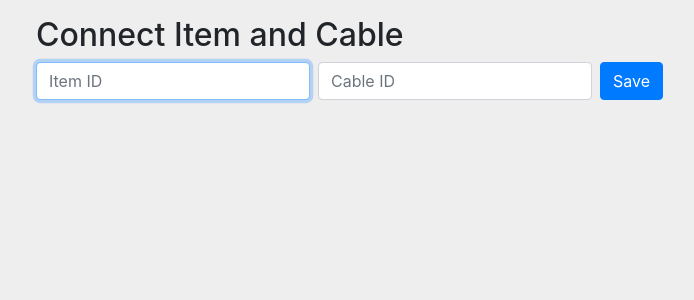
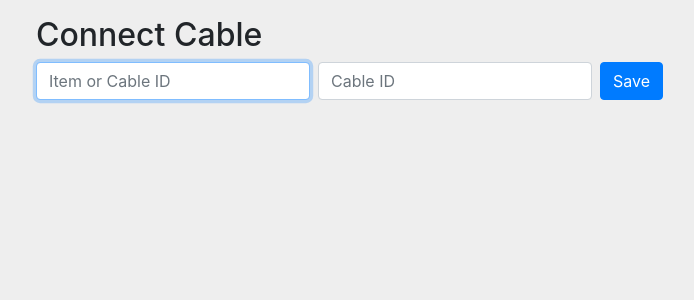
Before and after one commit to brianmpollack/Inventory, a PHP site: page /connect_item_and_cable.php in a window 1280 px wide. Shown: the part 56-356 px from the top of the page, without its empty margins (49-743 px from the left). Run offline with PHP 8.4, Linux system fonts and the light colour scheme; the visitor is signed in with stand-in values (Sample User, id 1); some libraries are stand-ins or nearby versions.

Commit message:
Can now connect cables to other cables

```diff
--- a/Controller/connect_item_and_cable.php
+++ b/Controller/connect_item_and_cable.php
@@ -1,16 +1,27 @@
 <?php
 require_once("Model/item-cable.php");
+require_once("Model/cable-cable.php");
 if(isset($_POST['submit']) && $_POST['submit'] == 'save-item-cable') {
     $item_inventory_id = $_POST['item_id'];
     $cable_id = $_POST['cable_id'];
 
-    if(strlen($item_inventory_id) != 6 || strlen($cable_id) != 4) {
-        throw new Exception("ID lengths not correct.");
+    if(strlen($cable_id) != 4) {
+        throw new Exception("Cable ID length not correct.");
     }
 
-    try {
-        ItemCable::create($item_inventory_id, $cable_id);
-    } catch(Exception $e) {
-        $user_error = "Could not save.<br>".$e->getMessage();
+    if(strlen($item_inventory_id) == 4) {
+        try {
+            CableCable::create($item_inventory_id, $cable_id);
+        } catch(Exception $e) {
+            $user_error = "Could not save.<br>".$e->getMessage();
+        }
+    } else if(strlen($item_inventory_id) == 6) {
+        try {
+            ItemCable::create($item_inventory_id, $cable_id);
+        } catch(Exception $e) {
+            $user_error = "Could not save.<br>".$e->getMessage();
+        }
+    } else {
+        throw new Exception("ID length not correct.");
     }
 }
--- /dev/null
+++ b/Model/cable-cable.php
@@ -0,0 +1,77 @@
+<?php
+require_once("Model/database.php");
+class CableCable {
+    protected $id;
+    protected $cable_id_1;
+    protected $cable_id_2;
+
+    static private function pad_and_pack($str) {
+        return pack("H*", str_pad($str, 4, "0", STR_PAD_LEFT));
+    }
+
+    static private function unpack($str) {
+        $to_return = unpack("H*", $str);
+        return $to_return[1];
+    }
+
+    function __construct($id, $cable_id_1, $cable_id_2) {
+        $this->id = $id;
+        $this->cable_id_1 = $cable_id_1;
+        $this->cable_id_2 = $cable_id_2;
+    }
+
+    static function retrieveFromDatabase($id) {
+        $database = Database::createConnection();
+        $stmt = $database->prepare("SELECT `link_id`, `cable_id_1`, `cable_id_2` FROM `cables_cables` WHERE `link_id`=?");
+        $stmt->bind_param("s", $id);
+        $stmt->execute();
+        $stmt->store_result();
+        $stmt->bind_result($link_id_from_db, $cable_id_1, $cable_id_1);
+        $stmt->fetch();
+        if($stmt->num_rows != 1) {
+            trigger_error("Could not retrieve cable from database.", E_USER_NOTICE);
+            return Null;
+        }
+        $cable_id_1 = CableCable::unpack($cable_id_1);
+        $cable_id_2 = CableCable::unpack($cable_id_2);
+        return new CableCable($link_id_from_db, $cable_id_1, $cable_id_2);
+    }
+
+    static function getAllForCable($cable_id) {
+        $arr = array();
+        $database = Database::createConnection();
+        $stmt = $database->prepare("SELECT `link_id` FROM `cables_cables` WHERE `cable_id_1`=? OR `cable_id_2`=?");
+        $cable_id = CableCable::pad_and_pack($cable_id);
+        $stmt->bind_param("ss", $cable_id, $cable_id);
+        $stmt->execute();
+        $stmt->store_result();
+        $stmt->bind_result($id);
+        while($stmt->fetch()) {
+            $arr[] = CableCable::retrieveFromDatabase($id);
+        }
+        return $arr;
+    }
+
+    static function create($cable_id_1, $cable_id_2) {
+        $database = Database::createConnection();
+        $stmt = $database->prepare("INSERT INTO `cables_cables` (`cable_id_1`, `cable_id_2`) VALUES (?, ?)");
+        $cable_id_1 = CableCable::pad_and_pack($cable_id_1);
+        $cable_id_2 = CableCable::pad_and_pack($cable_id_2);
+        $stmt->bind_param("ss", $cable_id_1, $cable_id_2);
+        if(!$stmt->execute()) {
+            throw new Exception('Could not execute MySQL query.');
+        }
+    }
+
+    function getID() {
+        return $this->id;
+    }
+
+    function getCableID1() {
+        return $this->cable_id_1;
+    }
+
+    function getCableID2() {
+        return $this->cable_id_2;
+    }
+}
--- a/Model/item-cable.php
+++ b/Model/item-cable.php
@@ -82,7 +82,9 @@ class ItemCable {
     static function create($item_inventory_id, $cable_id) {
         $database = Database::createConnection();
         $stmt = $database->prepare("INSERT INTO `items_cables` (`item_inventory_id`, `cable_id`) VALUES (?, ?)");
-        $stmt->bind_param("ss", ItemCable::pad_and_pack($item_inventory_id), ItemCable::pad_and_pack($cable_id));
+        $item_inventory_id = ItemCable::pad_and_pack($item_inventory_id);
+        $cable_id = ItemCable::pad_and_pack($cable_id);
+        $stmt->bind_param("ss", $item_inventory_id, $cable_id);
         if(!$stmt->execute()) {
             throw new Exception('Could not execute MySQL query.');
         }
--- a/connect_item_and_cable.php
+++ b/connect_item_and_cable.php
@@ -47,10 +47,10 @@ require_once('Controller/connect_item_and_cable.php');
                 <p><?php echo $user_error; ?></p>
             </div>
             <?php endif; ?>
-            <h2>Connect Item and Cable</h2>
+            <h2>Connect Cable</h2>
             <form method="post" action="" class="form-inline">
                 <div class="form-group">
-                    <input type="text" class="form-control mr-sm-2" id="item_id" name="item_id" aria-describedby="item_id_help" placeholder="Item ID" maxlength="6" value="<?php if(isset($prefill_item_id)) echo $prefill_item_id; ?>" required autofocus>
+                    <input type="text" class="form-control mr-sm-2" id="item_id" name="item_id" aria-describedby="item_id_help" placeholder="Item or Cable ID" maxlength="6" value="<?php if(isset($prefill_item_id)) echo $prefill_item_id; ?>" required autofocus>
                 </div>
                 <div class="form-group">
                     <input type="text" class="form-control mr-sm-2" id="cable_id" name="cable_id" aria-describedby="cable_id_help" placeholder="Cable ID" maxlength="4" value="<?php if(isset($prefill_cable_id)) echo $prefill_cable_id; ?>" required>
@@ -67,7 +67,6 @@ require_once('Controller/connect_item_and_cable.php');
         <script src="vendor/bootstrap-4.1.1-dist/js/bootstrap.min.js" integrity="sha384-smHYKdLADwkXOn1EmN1qk/HfnUcbVRZyYmZ4qpPea6sjB/pTJ0euyQp0Mk8ck+5T" crossorigin="anonymous"></script>
         <script>
             $(document).ready(function() {
-                $("#item_id").focus();
                 var itemTimeoutID = null;
                 var cableTimeoutID = null;
                 function findMemberItem(str) {
@@ -84,6 +83,22 @@ require_once('Controller/connect_item_and_cable.php');
                                 $('#item').append('<p>Serial Number: '+result['item']['serial_number']+'</p>');
                                 $('#item').append('<p>MAC Address: '+result['item']['mac_address']+'</p>');
                                 $('#item').append('<p>Notes: '+result['item']['notes']+'</p>');
+                                $('#cable_id').focus();
+                            },
+                            error: function() {
+                                $('#item').empty();
+                            }
+                        });
+                    } else if(str.length == 4) {
+                        $.ajax({
+                            dataType: "json",
+                            url: './lookup_cable_handler.php?id='+str,
+                            success: function(result) {
+                                $('#item').empty();
+                                $('#item').append('<h3>Cable</h3>');
+                                $('#item').append('<h5>ID: '+result['cable']['id']+'</h5>');
+                                $('#item').append('<p>Description: '+result['cable']['description']+'</p>');
+                                $('#item').append('<p>Notes: '+result['cable']['notes']+'</p>');
                                 $('#cable_id').focus();
                             },
                             error: function() {
```
Also changed, not shown: Model/cable.php (+15 -0 lines), view_cable.php (+30 -0 lines).
